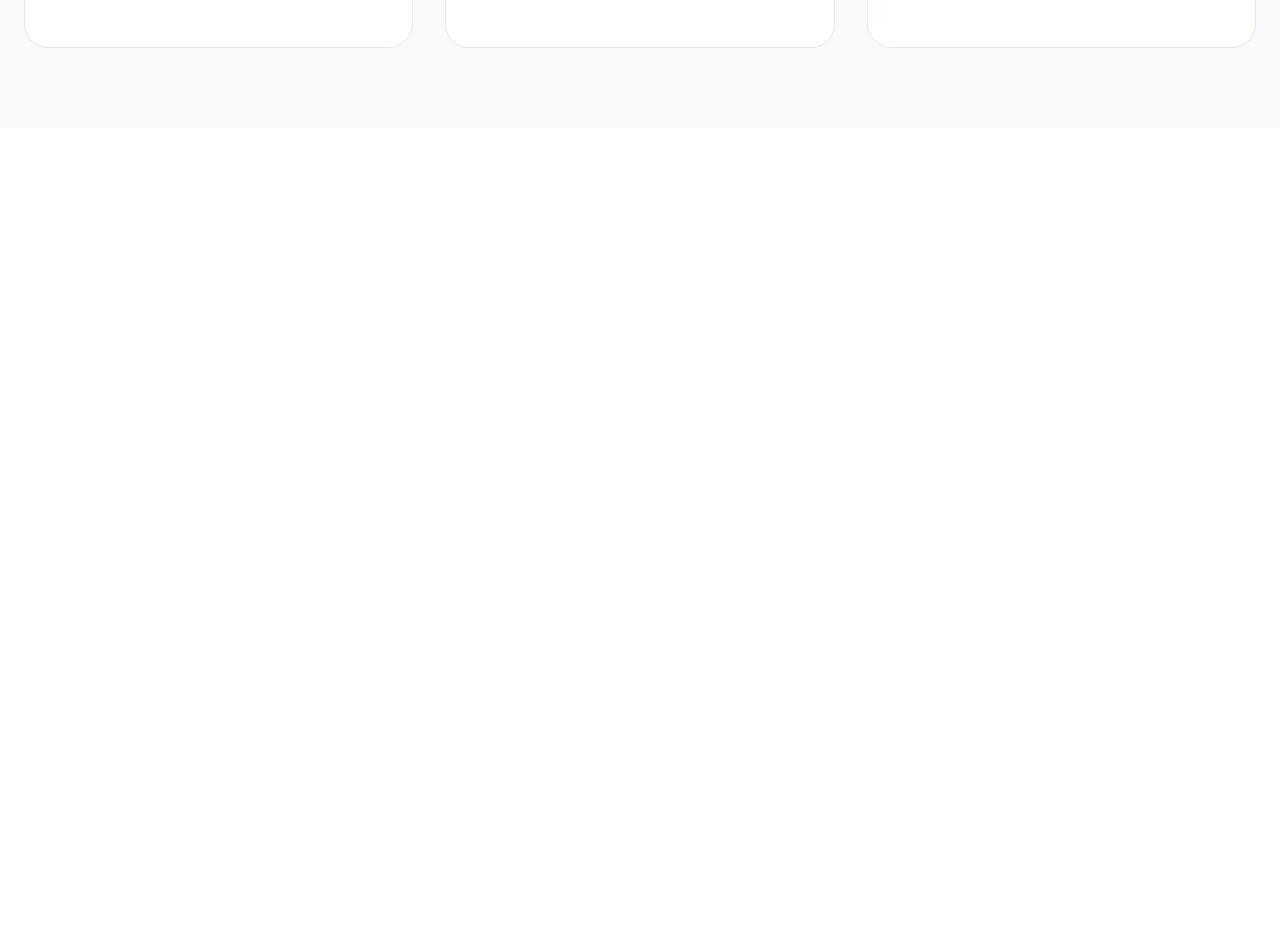
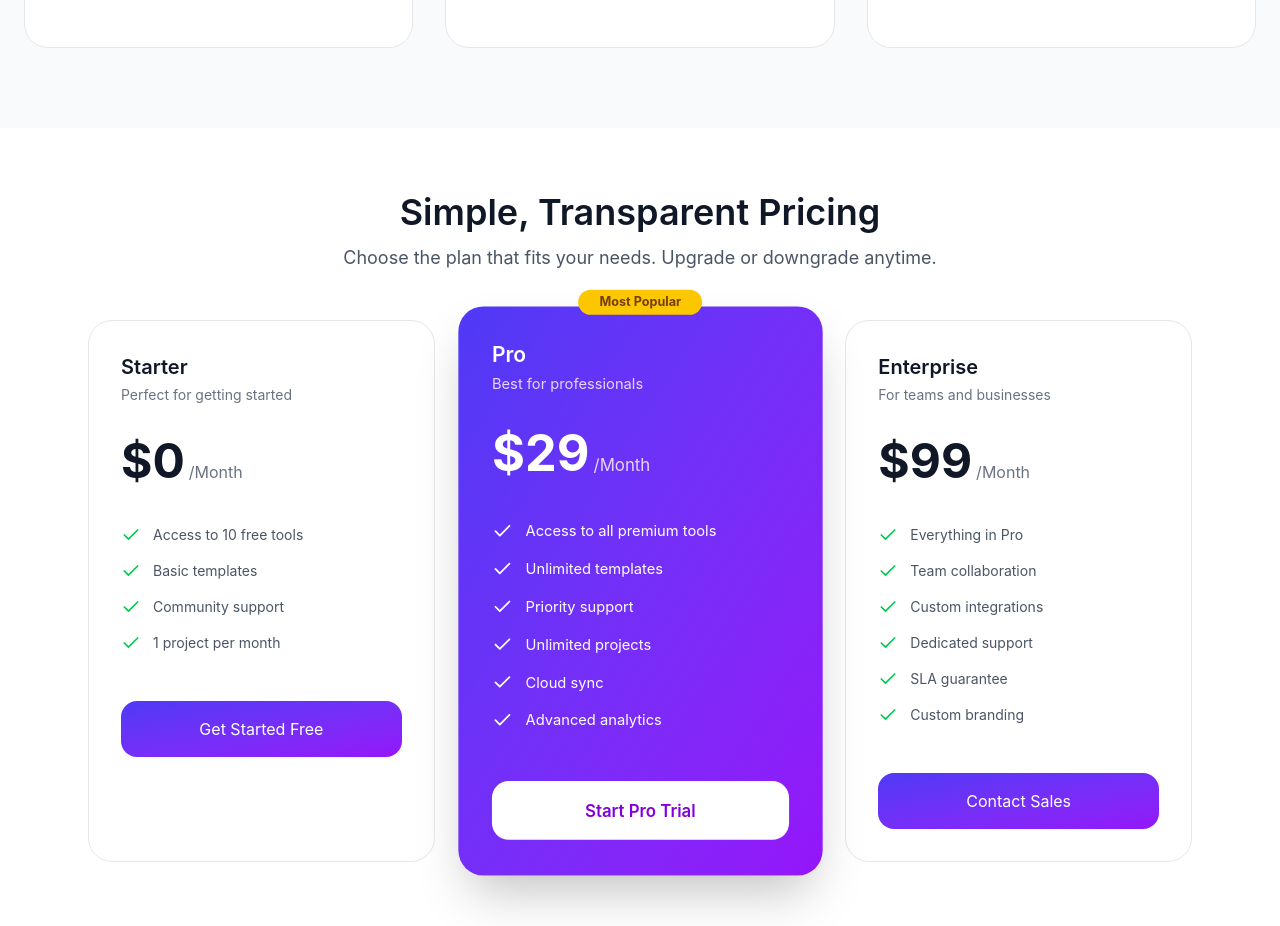
Before and after one commit to ORNOB-083/PH-B13-A6-DigiTools-Platform, a React (Vite) app: page / in a window 1280 px wide. Shown: the part 1680-2606 px from the top of the page. Before the commit the page ends 1808 px from the top, so only its background shows below. Built offline with nearby package versions, Linux system fonts and the light colour scheme.

Commit message:
Pricing section added

```diff
--- a/package.json
+++ b/package.json
@@ -14,6 +14,7 @@
     "@fortawesome/free-solid-svg-icons": "^7.2.0",
     "@fortawesome/react-fontawesome": "^3.3.0",
     "@tailwindcss/vite": "^4.2.2",
+    "lucide-react": "^1.7.0",
     "react": "^19.2.4",
     "react-dom": "^19.2.4",
     "tailwindcss": "^4.2.2"
--- a/src/App.jsx
+++ b/src/App.jsx
@@ -4,6 +4,7 @@ import NavBar from './component/NavBar'
 import StatsSection from './component/StatsSection'
 import HeroSection from './component/HeroSection'
 import StepsSection from './component/StepsSection'
+import PricingSection from './component/PricingSection'
 
 function App() {
   // const [count, setCount] = useState(0)
@@ -19,6 +20,8 @@ function App() {
 
       <StepsSection></StepsSection>
 
+      <PricingSection></PricingSection>
+
       {/* <h1 className='font-bold text-2xl bg-amber-900 text-white p-4 text-center '>Hello Vite + React</h1> */}
     </>
   )
--- /dev/null
+++ b/src/component/PricingSection.jsx
@@ -0,0 +1,89 @@
+import { Check } from "lucide-react";
+
+const PricingSection = () => {
+    return (
+        <section className="py-16">
+            <div className="max-w-6xl mx-auto px-6">
+
+                <div className="text-center mb-12">
+                    <h2 className="text-4xl font-semibold text-gray-900">Simple, Transparent Pricing</h2>
+                    <p className="text-gray-600 mt-3 text-lg">Choose the plan that fits your needs. Upgrade or downgrade anytime.</p>
+                </div>
+
+                {/* All cards */}
+                <div className="grid md:grid-cols-3 gap-8">
+                    {/* Starter */}
+                    <div className="bg-white border border-gray-200 rounded-3xl p-8 hover:shadow-xl">
+                        <h3 className="text-xl font-semibold text-gray-900">Starter</h3>
+                        <p className="text-gray-500 text-sm mt-1">Perfect for getting started</p>
+
+                        <div className="mt-8 mb-10">
+                            <span className="text-5xl font-bold text-gray-900">$0</span>
+                            <span className="text-gray-500 ml-1">/Month</span>
+                        </div>
+
+                        <ul className="space-y-4 text-sm text-gray-600 mb-12">
+                            <li className="flex items-center gap-3"><Check className="w-5 h-5 text-green-500" />Access to 10 free tools</li>
+                            <li className="flex items-center gap-3"><Check className="w-5 h-5 text-green-500" />Basic templates</li>
+                            <li className="flex items-center gap-3"><Check className="w-5 h-5 text-green-500" />Community support</li>
+                            <li className="flex items-center gap-3"><Check className="w-5 h-5 text-green-500" />1 project per month</li>
+                        </ul>
+
+                        <button className="w-full py-4 rounded-2xl text-white bg-gradient-to-br from-[#4F39F6] to-[#9514FA]">Get Started Free</button>
+                    </div>
+
+                    {/* Pro */}
+                    <div className="bg-gradient-to-br from-[#4F39F6] to-[#9514FA] text-white rounded-3xl p-8 relative shadow-2xl scale-105">
+                        <div className="absolute -top-4 left-1/2 -translate-x-1/2 bg-yellow-400 text-yellow-900 text-xs font-bold px-5 py-1 rounded-full">
+                            Most Popular
+                        </div>
+
+                        <h3 className="text-xl font-semibold">Pro</h3>
+                        <p className="text-purple-200 text-sm mt-1">Best for professionals</p>
+
+                        <div className="mt-8 mb-10">
+                            <span className="text-5xl font-bold">$29</span>
+                            <span className="text-purple-200 ml-1">/Month</span>
+                        </div>
+
+                        <ul className="space-y-4 text-sm mb-12">
+                            <li className="flex items-center gap-3"><Check className="w-5 h-5" />Access to all premium tools</li>
+                            <li className="flex items-center gap-3"><Check className="w-5 h-5" />Unlimited templates</li>
+                            <li className="flex items-center gap-3"><Check className="w-5 h-5" />Priority support</li>
+                            <li className="flex items-center gap-3"><Check className="w-5 h-5" />Unlimited projects</li>
+                            <li className="flex items-center gap-3"><Check className="w-5 h-5" />Cloud sync</li>
+                            <li className="flex items-center gap-3"><Check className="w-5 h-5" />Advanced analytics</li>
+                        </ul>
+
+                        <button className="w-full py-4 rounded-2xl bg-white text-purple-700 font-semibold">Start Pro Trial</button>
+                    </div>
+
+                    {/* Enterprise */}
+                    <div className="bg-white border border-gray-200 rounded-3xl p-8 hover:shadow-xl">
+                        <h3 className="text-xl font-semibold text-gray-900">Enterprise</h3>
+                        <p className="text-gray-500 text-sm mt-1">For teams and businesses</p>
+
+                        <div className="mt-8 mb-10">
+                            <span className="text-5xl font-bold text-gray-900">$99</span>
+                            <span className="text-gray-500 ml-1">/Month</span>
+                        </div>
+
+                        <ul className="space-y-4 text-sm text-gray-600 mb-12">
+                            <li className="flex items-center gap-3"><Check className="w-5 h-5 text-green-500" />Everything in Pro</li>
+                            <li className="flex items-center gap-3"><Check className="w-5 h-5 text-green-500" />Team collaboration</li>
+                            <li className="flex items-center gap-3"><Check className="w-5 h-5 text-green-500" />Custom integrations</li>
+                            <li className="flex items-center gap-3"><Check className="w-5 h-5 text-green-500" />Dedicated support</li>
+                            <li className="flex items-center gap-3"><Check className="w-5 h-5 text-green-500" />SLA guarantee</li>
+                            <li className="flex items-center gap-3"><Check className="w-5 h-5 text-green-500" />Custom branding</li>
+                        </ul>
+
+                        <button className="w-full py-4 rounded-2xl text-white bg-gradient-to-br from-[#4F39F6] to-[#9514FA]">Contact Sales</button>
+                    </div>
+
+                </div>
+            </div>
+        </section>
+    );
+};
+
+export default PricingSection;
```
Also changed, not shown: 1 other file (tests, documents, lock files or other folders).
